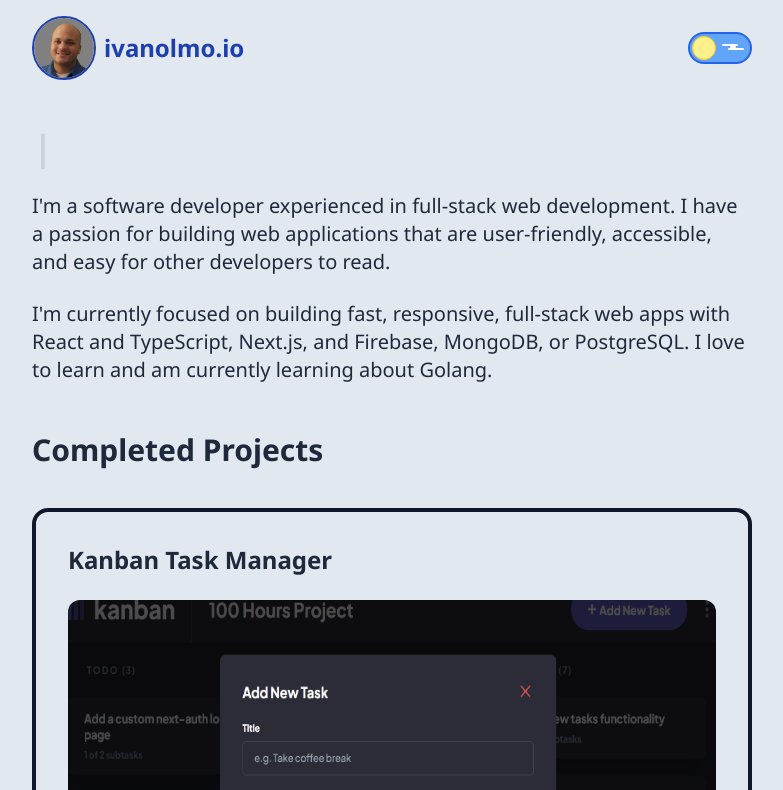
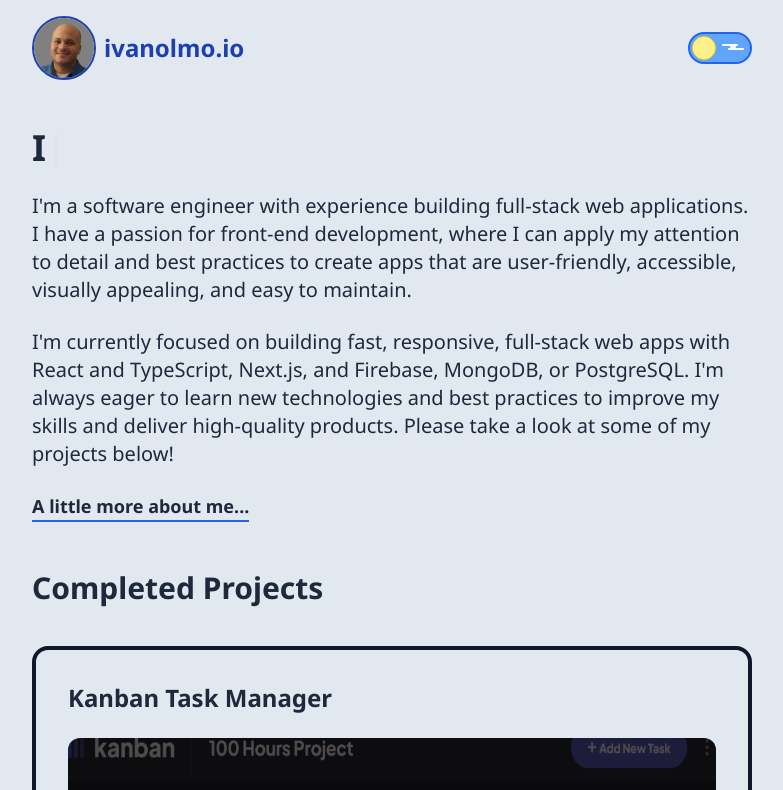
Before and after one commit to ivanolmo/ivanolmo.io, a Next.js app: page / in a window 1280 px wide. Shown: the top 790 px of the page, without its empty margins (248-1031 px from the left). Built offline with nearby package versions, Linux system fonts and the light colour scheme.

Commit message:
Update personal description/bio

```diff
--- a/pages/index.tsx
+++ b/pages/index.tsx
@@ -1,3 +1,4 @@
+import { useState } from 'react';
 import type { NextPage } from 'next';
 import Typewriter from 'typewriter-effect';
 
@@ -6,6 +7,8 @@ import ProjectItem from '../components/ProjectItem';
 import { projectData } from '../data/projectData';
 
 const Home: NextPage = () => {
+  const [readMore, setReadMore] = useState(false);
+
   return (
     <main className='max-w-3xl px-6 mx-auto mt-8 space-y-12'>
       <section className='space-y-6'>
@@ -18,21 +21,52 @@ const Home: NextPage = () => {
                 .typeString("I'm Ivan Olmo.")
                 .pauseFor(750)
                 .deleteAll()
-                .typeString("I'm a Full Stack Developer.")
+                .typeString("I'm a Software Engineer.")
                 .start();
             }}
           />
         </h1>
         <p>
-          I&apos;m a software developer experienced in full-stack web
-          development. I have a passion for building web applications that are
-          user-friendly, accessible, and easy for other developers to read.
+          I&apos;m a software engineer with experience building full-stack web
+          applications. I have a passion for front-end development, where I can
+          apply my attention to detail and best practices to create apps that
+          are user-friendly, accessible, visually appealing, and easy to
+          maintain.
         </p>
         <p>
           I&apos;m currently focused on building fast, responsive, full-stack
           web apps with React and TypeScript, Next.js, and Firebase, MongoDB, or
-          PostgreSQL. I love to learn and am currently learning about Golang.
+          PostgreSQL. I&apos;m always eager to learn new technologies and best
+          practices to improve my skills and deliver high-quality products.
+          Please take a look at some of my projects below!
         </p>
+        <p>
+          <button
+            className='text-lg font-bold border-b-2 border-blue-600 hover:text-slate-500'
+            onClick={() => setReadMore(!readMore)}
+          >
+            {readMore ? 'Read Less' : 'A little more about me...'}
+          </button>
+        </p>
+        {readMore && (
+          <div className='space-y-6'>
+            <p>
+              I&apos;m also a self-taught developer who decided to pursue formal
+              education in software engineering. I&apos;m currently enrolled in
+              the bachelor of science in software engineering program at Western
+              Governors University, where I&apos;m learning advanced concepts
+              and techniques in software development, such as software design
+              patterns, Android development, UI/UX design principles, testing
+              methodologies, security principles, and agile practices. I expect
+              to graduate in June 2023.
+            </p>
+            <p>
+              When I&apos;m not coding, I enjoy playing with my kids, reading
+              great sci-fi books, cooking the latest delicious recipe I found
+              online, and playing video games.
+            </p>
+          </div>
+        )}
       </section>
       <section className='space-y-6 sm:space-y-10'>
         <h2>Completed Projects</h2>
```
